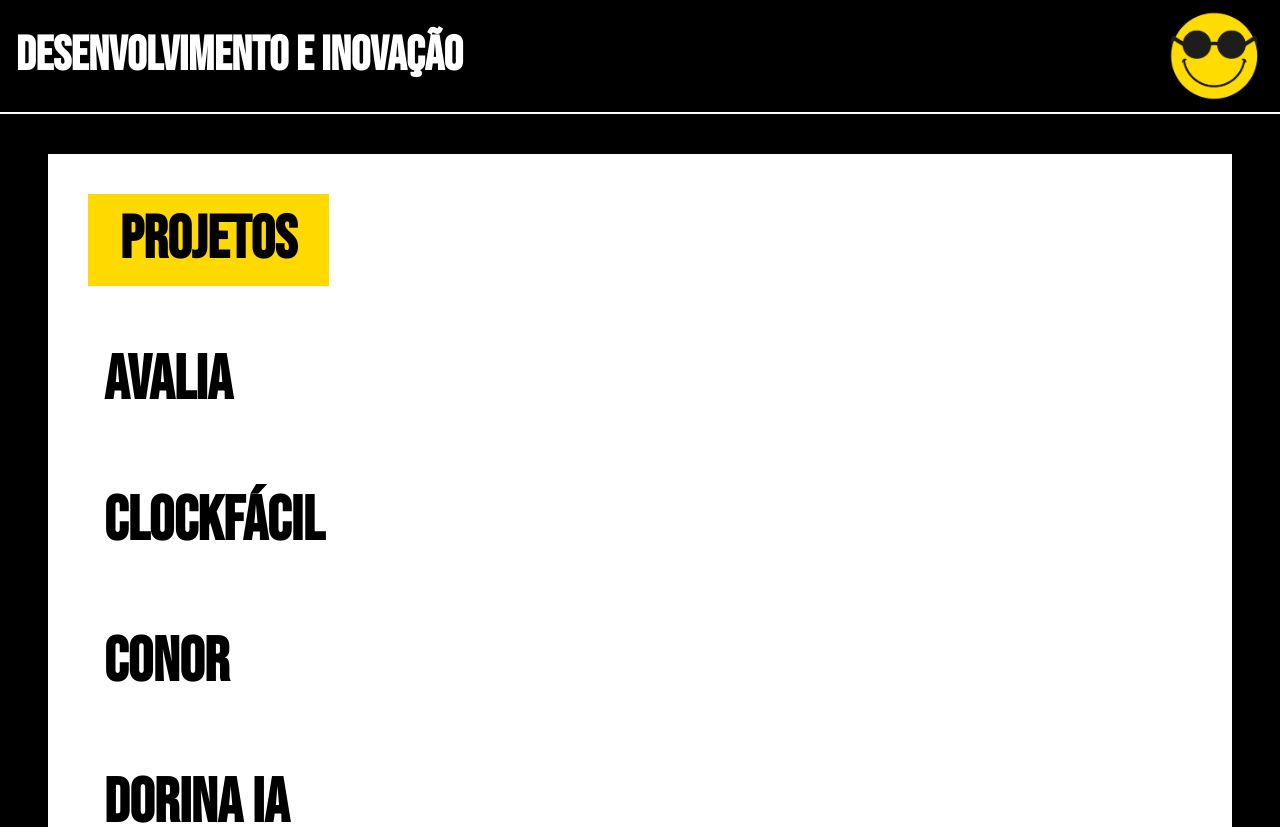
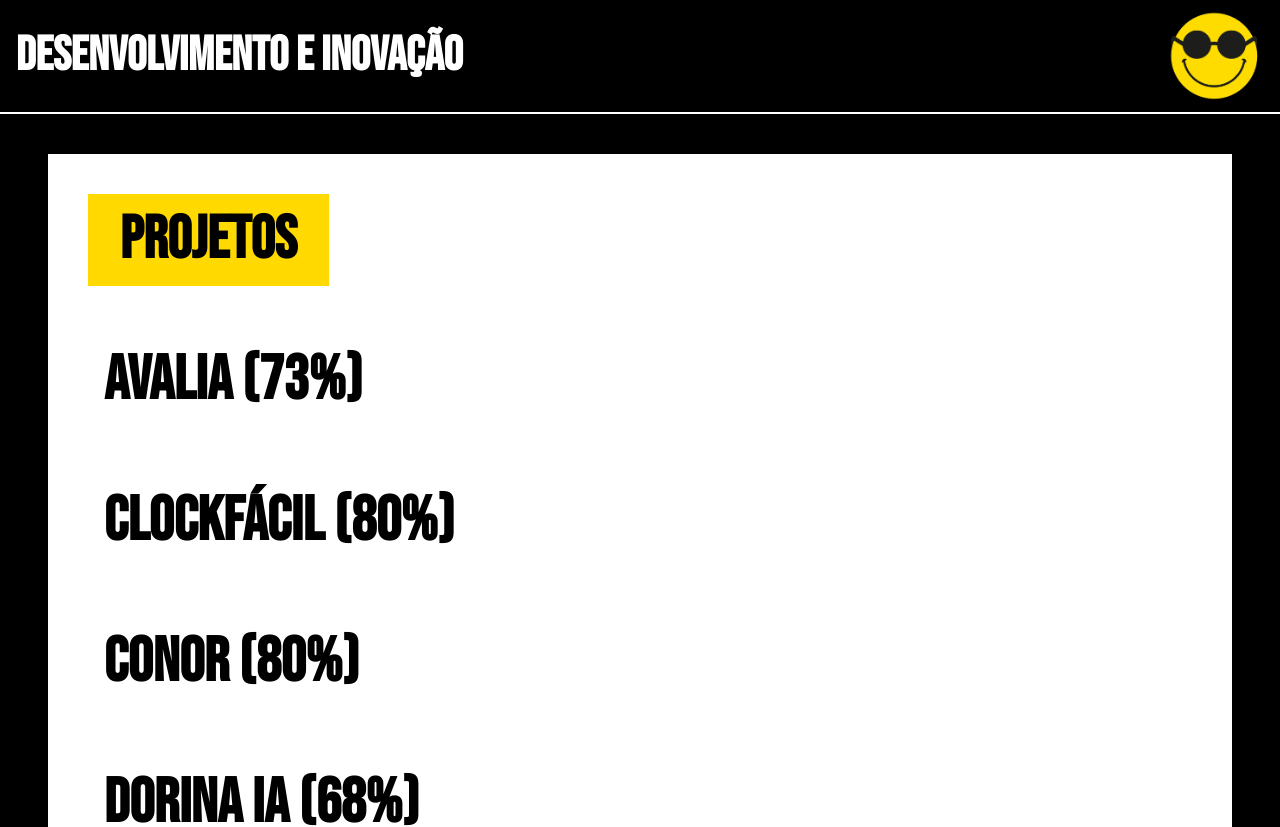
Before and after one commit to FundacaoDorina/desin, a React (Vite) app: page / in a window 1280 px wide. Shown: the top 827 px of the page. Built offline with nearby package versions, Linux system fonts and the light colour scheme; the HTML template or start-up script is replaced by a standard one.

Commit message:
adjusting percentages to completion rule

```diff
--- a/src/components/ProjectList.tsx
+++ b/src/components/ProjectList.tsx
@@ -1,5 +1,7 @@
+import type { TimelineYear } from "@/types/project";
+
 interface ProjectListProps {
-  projects: { id: string; name: string }[];
+  projects: { id: string; name: string; timeline: TimelineYear[]; }[];
   selectedProject: string | null;
   onSelectProject: (id: string) => void;
   minimized?: boolean;
@@ -13,7 +15,7 @@ const ProjectList = ({
 }: ProjectListProps) => {
   if (minimized) {
     return (
-      <div className="bg-sidebar-light p-2 rounded w-full md:w-fit md:max-w-[50%]">
+      <div className="bg-sidebar-light p-2 rounded w-full md:w-fit md:max-w-[200px] lg:max-w-[250px]">
         <div className="bg-sidebar-dark px-2 py-1 mb-1 rounded">
           <h2 className="text-card-foreground font-bebas font-bold text-lg leading-none">
             Projetos
@@ -24,13 +26,26 @@ const ProjectList = ({
             <button
               key={project.id}
               onClick={() => onSelectProject(project.id)}
-              className={`w-full text-left px-2 py-1 font-bebas font-bold text-lg leading-none transition-colors rounded whitespace-nowrap ${
+              className={`w-full text-left px-2 py-1 font-bebas font-bold text-lg leading-none transition-colors rounded whitespace-nowrap overflow-hidden text-ellipsis ${
                 selectedProject === project.id
                   ? "bg-primary text-primary-foreground"
                   : "hover:bg-primary hover:text-primary-foreground"
               }`}
             >
-              {project.name}
+              <span className="block truncate">
+                {project.name}
+                {(() => {
+                  let completeCount = 0;
+                  let totalCount = 0;
+                  project.timeline.forEach((projectYear) => {
+                    completeCount = completeCount + projectYear.items.filter((item) => item.color === "success").length;
+                    totalCount = totalCount + projectYear.items.length;
+                  });
+                  if (totalCount === 0) return '';
+                  const percentage = ((completeCount / totalCount) * 100).toFixed(0);
+                  return ` (${percentage}%)`;
+                })()}
+              </span>
             </button>
           ))}
         </nav>
@@ -39,7 +54,7 @@ const ProjectList = ({
   }
 
   return (
-    <div className="space-y-6 md:space-y-8 lg:space-y-10">
+    <div className="space-y-6 md:space-y-8 lg:space-y-10 w-full block">
       <div className="bg-primary inline-block px-6 py-3 md:px-8 md:py-4">
         <h2 className="text-primary-foreground font-bebas font-bold text-4xl md:text-5xl lg:text-6xl">
           Projetos
@@ -56,6 +71,17 @@ const ProjectList = ({
             }}
           >
             {project.name}
+            {(() => {
+              let completeCount = 0;
+              let totalCount = 0;
+              project.timeline.forEach((projectYear) => {
+                completeCount = completeCount + projectYear.items.filter((item) => item.color === "success").length;
+                totalCount = totalCount + projectYear.items.length;
+              });
+              if (totalCount === 0) return '';
+              const percentage = ((completeCount / totalCount) * 100).toFixed(0);
+              return ` (${percentage}%)`;
+            })()}
           </button>
         ))}
       </nav>
```
